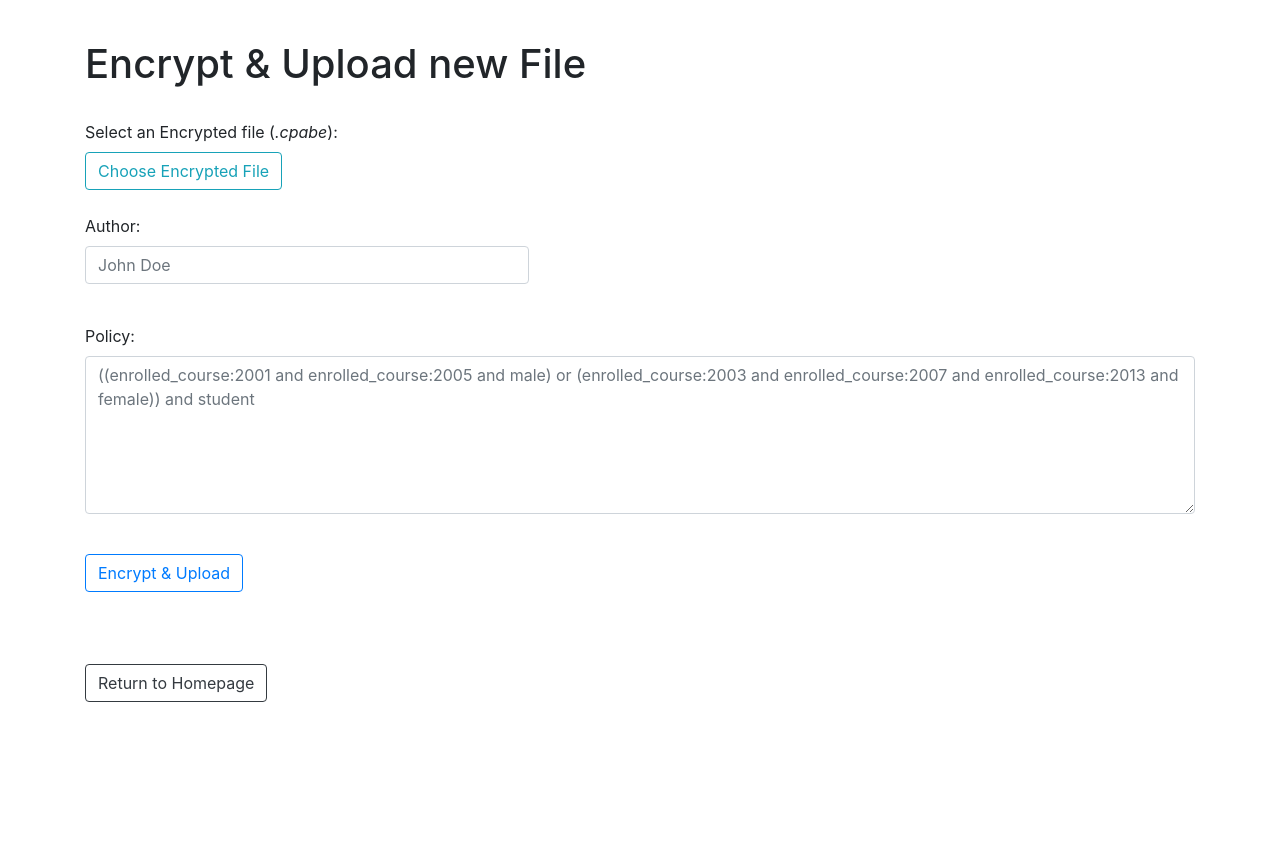
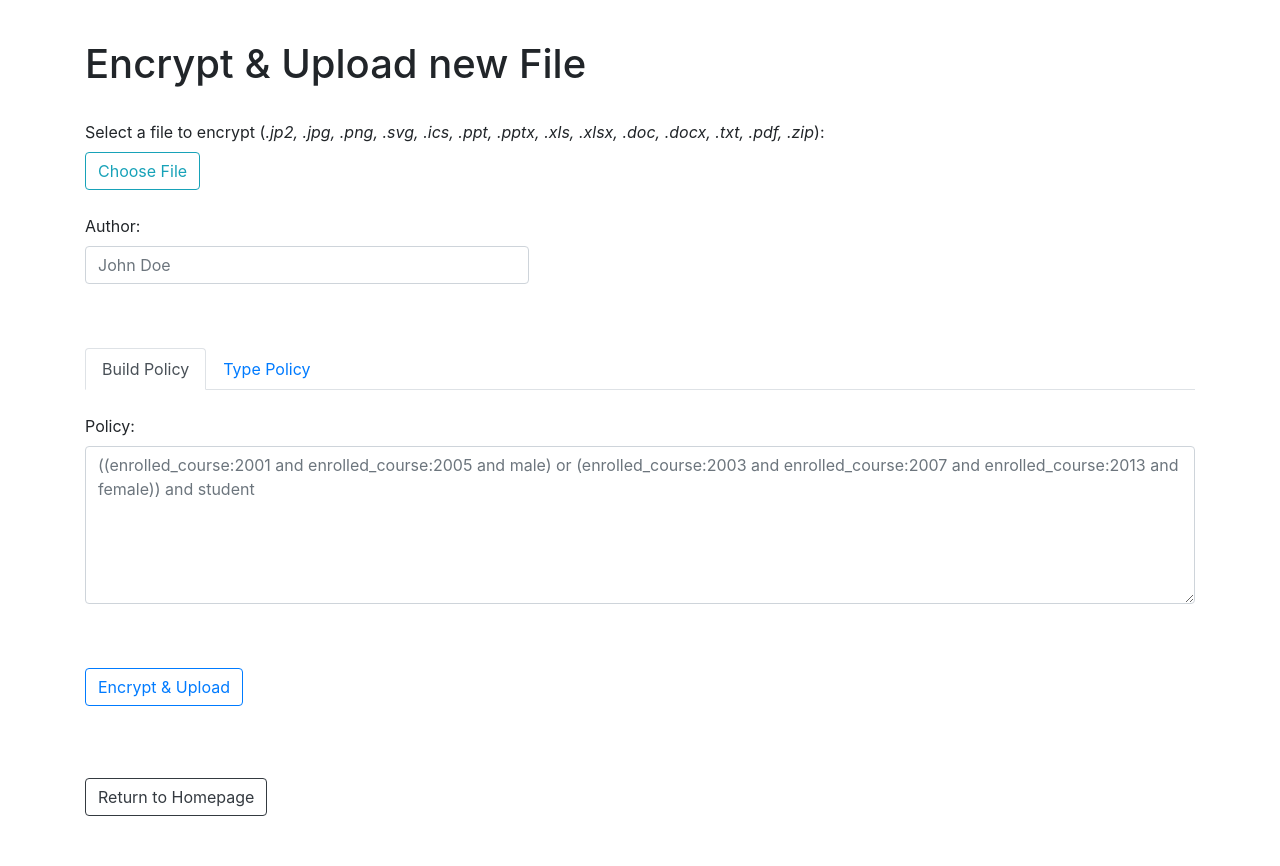
Before and after one commit to 2190594W/l4-project-research, a Flask app: template Code/crs_server/templates/encrypt_upload.html in a window 1280 px wide. Before the commit the page ends 702 px from the top, so only its background shows below. Run offline with Flask 2, Linux system fonts and the light colour scheme; the template is opened without the code that fills it, so the values that code supplies are empty; parts of the project's set-up code (start-up, migrations or seed data) failed here and were passed over; some libraries are stand-ins or nearby versions.

Commit message:
Add tab to encrypt and encrypt_upload views so user can choose to build or type their desired policy. Added new jQuery to handle the form being hidden. Amended file choice section of form.

```diff
--- a/Code/crs_server/templates/encrypt_upload.html
+++ b/Code/crs_server/templates/encrypt_upload.html
@@ -3,10 +3,10 @@
   <h1>Encrypt & Upload new File</h1><br />
   <form method="post" enctype="multipart/form-data">
     <div class="form-group">
-      <label for="enc_file_label">Select an Encrypted file (<em>.cpabe</em>):</label><br />
+      <label for="enc_file_label">Select a file to encrypt (<em>.jp2, .jpg, .png, .svg, .ics, .ppt, .pptx, .xls, .xlsx, .doc, .docx, .txt, .pdf, .zip</em>):</label><br />
       <label class="btn btn-outline-info" id="enc_file_label">
         <input type="file" class="form-control-file" name="enc_file" id="enc_file" style="display: none;"/>
-        Choose Encrypted File
+        Choose File
       </label>
       <span id="file-selected"></span>
     </div>
@@ -14,19 +14,52 @@
       <label for="author">Author:</label>
       <input type="text" class="form-control" name="author" placeholder="John Doe" style="width: 40%;"><br />
     </div>
+    <br />
+    <ul class="nav nav-tabs" id="builderTab" role="tablist">
+      <li class="nav-item">
+        <a class="nav-link active" id="builder-tab" data-toggle="tab" href="#builder" role="tab" aria-controls="builder" aria-selected="true">Build Policy</a>
+      </li>
+      <li class="nav-item">
+        <a class="nav-link" id="manual-tab" data-toggle="tab" href="#manual" role="tab" aria-controls="manual" aria-selected="false">Type Policy</a>
+      </li>
+    </ul>
+    <br />
+    <div class="tab-content" id="builderTabContent">
+      <div class="tab-pane fade show active" id="builder" role="tabpanel" aria-labelledby="builder-tab">
+        {% include 'policy_builder.html' %}
+      </div>
+      <div class="tab-pane fade" id="manual" role="tabpanel" aria-labelledby="manual-tab">
         <div class="form-group">
           <label for="policy">Policy:</label>
           <textarea type="text" class="form-control" name="policy" id="policy" rows="6" placeholder="((enrolled_course:2001 and enrolled_course:2005 and male) or (enrolled_course:2003 and enrolled_course:2007 and enrolled_course:2013 and female)) and student"></textarea>
-    </div><br />
+        </div>
+      </div>
+    </div>
+    <br />
     <button type="submit" class="btn btn-outline-primary">Encrypt & Upload</button>
   </form>
   <script type="text/javascript">
-    $('#enc_file').bind('change',
-      function() {
+    $('#enc_file').bind('change', function() {
       var filePath, fileName = '';
       filePath = $(this).val().split("\\");
       fileName = filePath[filePath.length -1];
       $('#file-selected').html(fileName);
     });
+    $("#builder-tab").on("click", function () {
+      $('#policyBuilderTable select,input').each(function() {
+        if ($(this).hasClass("disabledByJS")) {
+          $(this).removeClass("disabledByJS");
+          $(this).prop("disabled", false);
+        }
+      });
+    });
+    $("#manual-tab").on("click", function () {
+      $('#policyBuilderTable select,input').each(function() {
+        if ($(this).prop("disabled") == false) {
+          $(this).prop("disabled", true);
+          $(this).addClass("disabledByJS");
+        }
+      });
+    });
   </script>
 {% endblock %}
```
Also changed, not shown: Code/crs_server/templates/encrypt.html (+38 -6 lines). Lines whose indentation alone changed are shown as unchanged.
